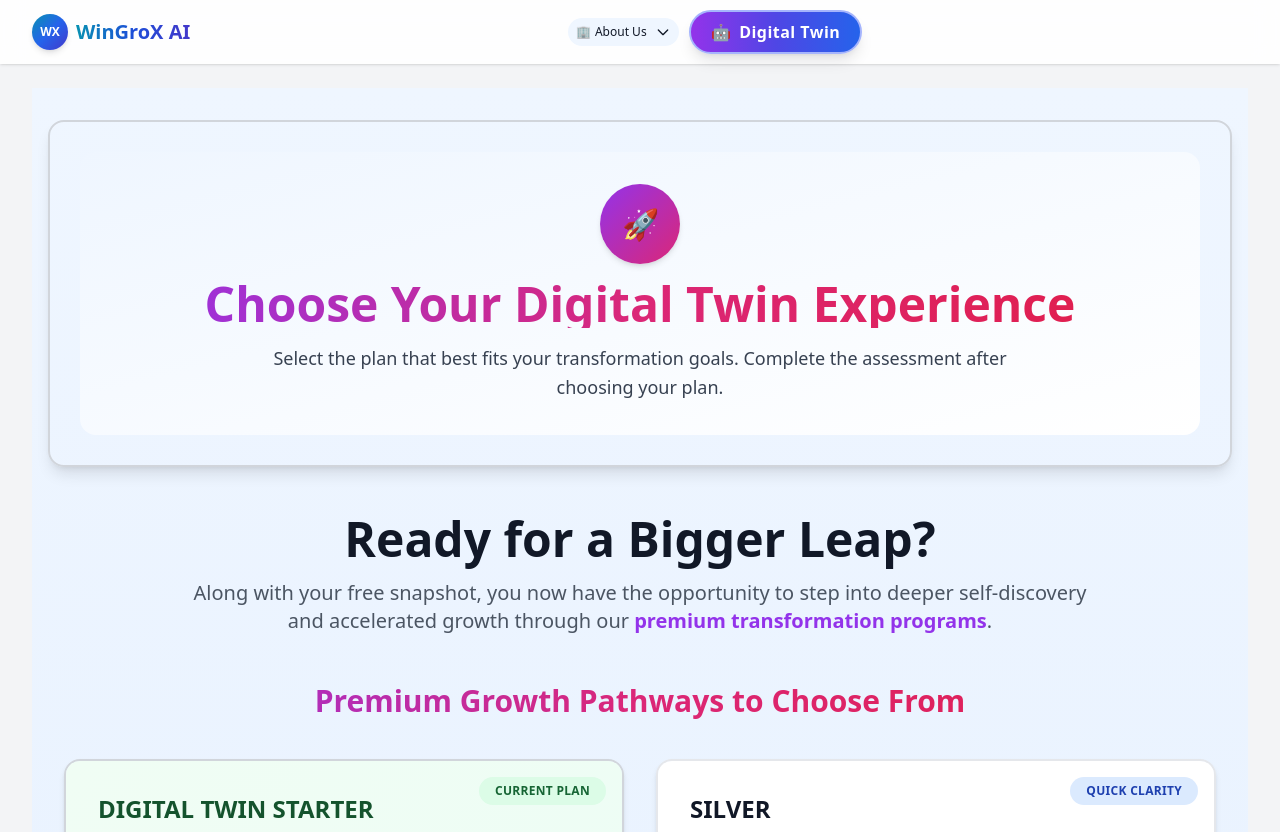
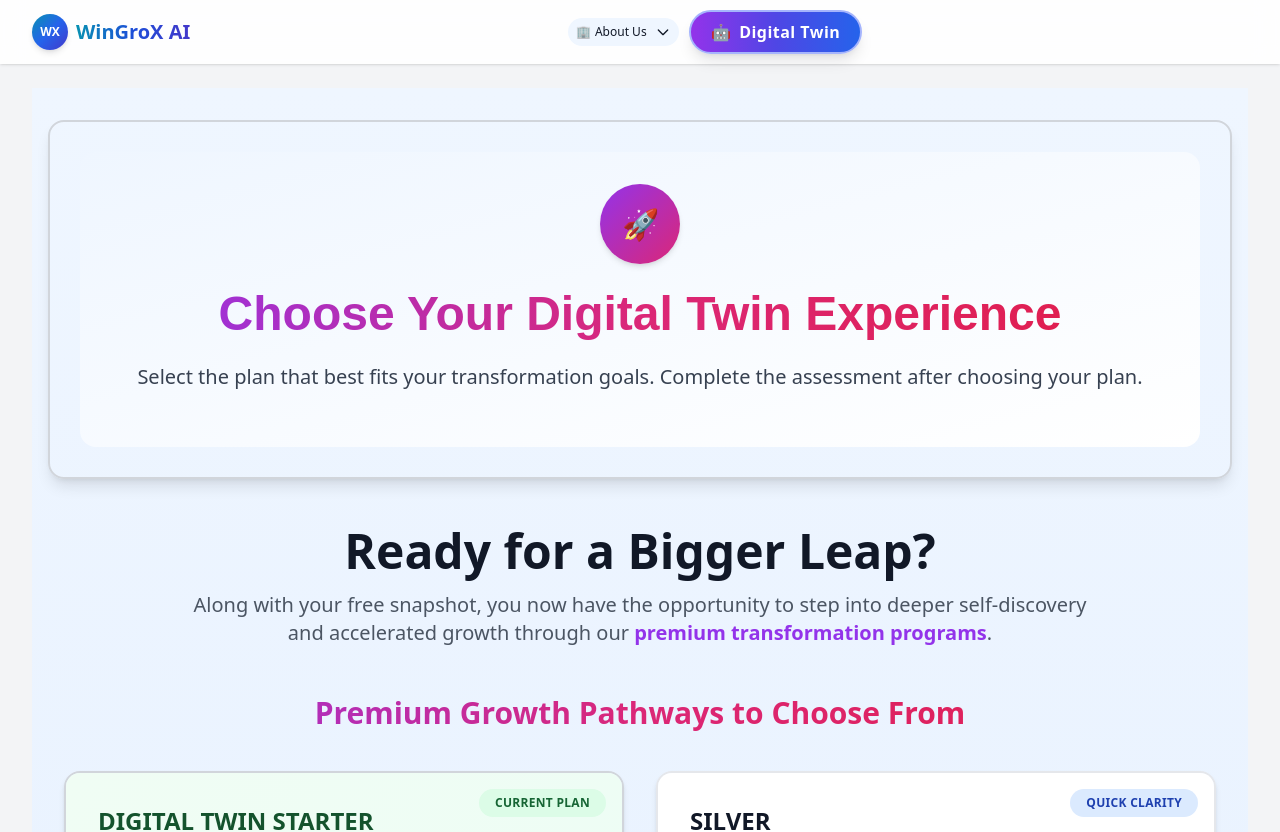
Before and after one commit to shivanichhabra4u10-cmyk/wingro, a React (Create React App) app in the folder client/: page /digital-twin in a window 1280 px wide. Shown: the top 832 px of the page. Built offline with nearby package versions, Linux system fonts and the light colour scheme.

Commit message:
fixed issue related to some letters cut

```diff
--- a/client/src/pages/DigitalTwinCareer.tsx
+++ b/client/src/pages/DigitalTwinCareer.tsx
@@ -778,10 +778,10 @@ const CareerAssessment: React.FC = () => {
               <div className="inline-flex items-center justify-center w-20 h-20 bg-gradient-to-br from-purple-600 to-pink-600 rounded-full mb-4 shadow-md">
                 <span className="text-white text-3xl font-bold">🚀</span>
               </div>
-              <h1 className="text-4xl md:text-5xl font-extrabold text-transparent bg-clip-text bg-gradient-to-r from-purple-600 via-pink-600 to-rose-600 mb-4">
+              <h1 className="text-4xl md:text-5xl font-extrabold text-transparent bg-clip-text bg-gradient-to-r from-purple-600 via-pink-600 to-rose-600 mb-4 leading-normal" style={{ fontFamily: 'Arial, sans-serif', lineHeight: '1.4' }}>
                 Choose Your Digital Twin Experience
               </h1>
-              <p className="text-lg text-gray-700 font-medium max-w-3xl mx-auto leading-relaxed">
+              <p className="text-lg md:text-xl text-gray-700 leading-relaxed mb-6">
                 Select the plan that best fits your transformation goals. Complete the assessment after choosing your plan.
               </p>
             </div>
```
